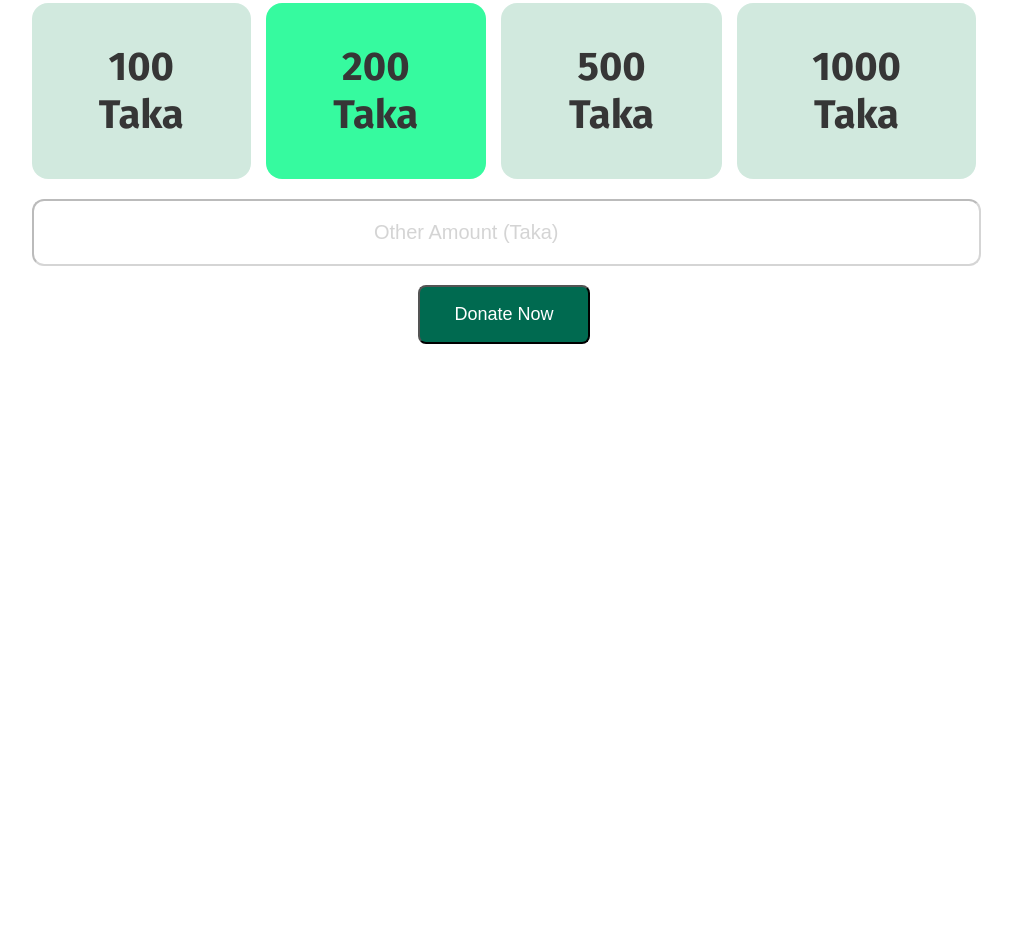
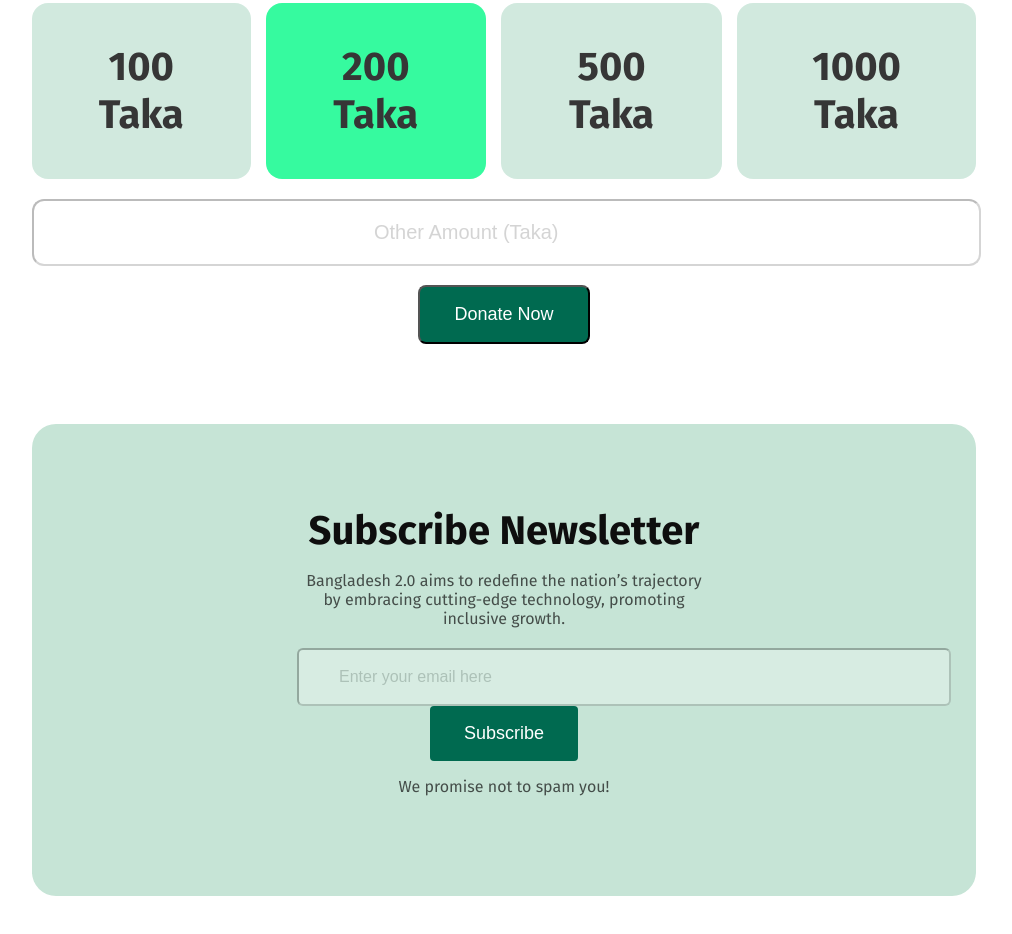
Before and after one commit to Enansyed/B11A1-new-country, a plain HTML site: page index.html in a window 1280 px wide. Shown: the part 3191-4125 px from the top of the page, without its empty margins (136-1148 px from the left). Before the commit the page ends 3543 px from the top, so only its background shows below. Drawn offline with Linux system fonts and the light colour scheme.

Commit message:
added newsletter section

```diff
--- a/index.html
+++ b/index.html
@@ -130,6 +130,16 @@
                 <br>
                 <button class="donate-btn">Donate Now</button>
             </section>
+            <section class="Newsletter-section">
+                <div class="newsletter-main">
+                    <h1 class="newsletter-title">Subscribe Newsletter</h1>
+                    <p class="newsletter-description">Bangladesh 2.0 aims to redefine the nation’s trajectory by embracing cutting-edge technology,
+                        promoting inclusive growth.</p>
+                        <input class="newsletter-email" type="email" placeholder="Enter your email here" name="" id=""><button class="newsletter-btn">Subscribe</button>
+                        <p class="newsletter-end">We promise not to spam you!</p>
+                </div>
+
+            </section>
     </main>
     <footer>
 
--- a/styles/style.css
+++ b/styles/style.css
@@ -344,3 +344,47 @@
     padding: 17px 34px 17px 34px;
     border-radius: 8px;
    }
+   /* Newsletter-styles */
+   .newsletter-main{
+   text-align: center;
+   padding: 80px 265px 80px 265px;
+   background-color: #C6E4D6;
+   margin: 80px 160px 80px 160px;
+   border-radius: 24px;
+   }
+   .newsletter-title{
+    font-weight: bold;
+    font-size: 40px;
+    color: #0E0E0E;
+    opacity: 100%;
+    margin: 3px;
+   }
+   .newsletter-description{
+    font-weight: 400px;
+    font-size: 16px;
+    color: #0E0E0E;
+    opacity: 70%;
+   }
+   .newsletter-email{
+    padding: 18px 403px 18px 40px;
+    border-radius: 6px;
+    font-weight: 300px;
+    font-size: 16px;
+    color: #0E0E0E;
+    opacity: 30%;
+   }
+   .newsletter-btn{
+    background-color: #006A50;
+    padding: 17px 34px 17px 34px;
+    border-radius: 4px;
+    border: none;
+    font-weight: 600px;
+    font-size: 18px;
+    color: #FFFFFF;
+   }
+   .newsletter-end{
+    font-weight: 300px;
+    font-size: 16px;
+    color: #0E0E0E;
+    opacity: 70%;
+   }
```
Lines whose indentation alone changed are shown as unchanged.
